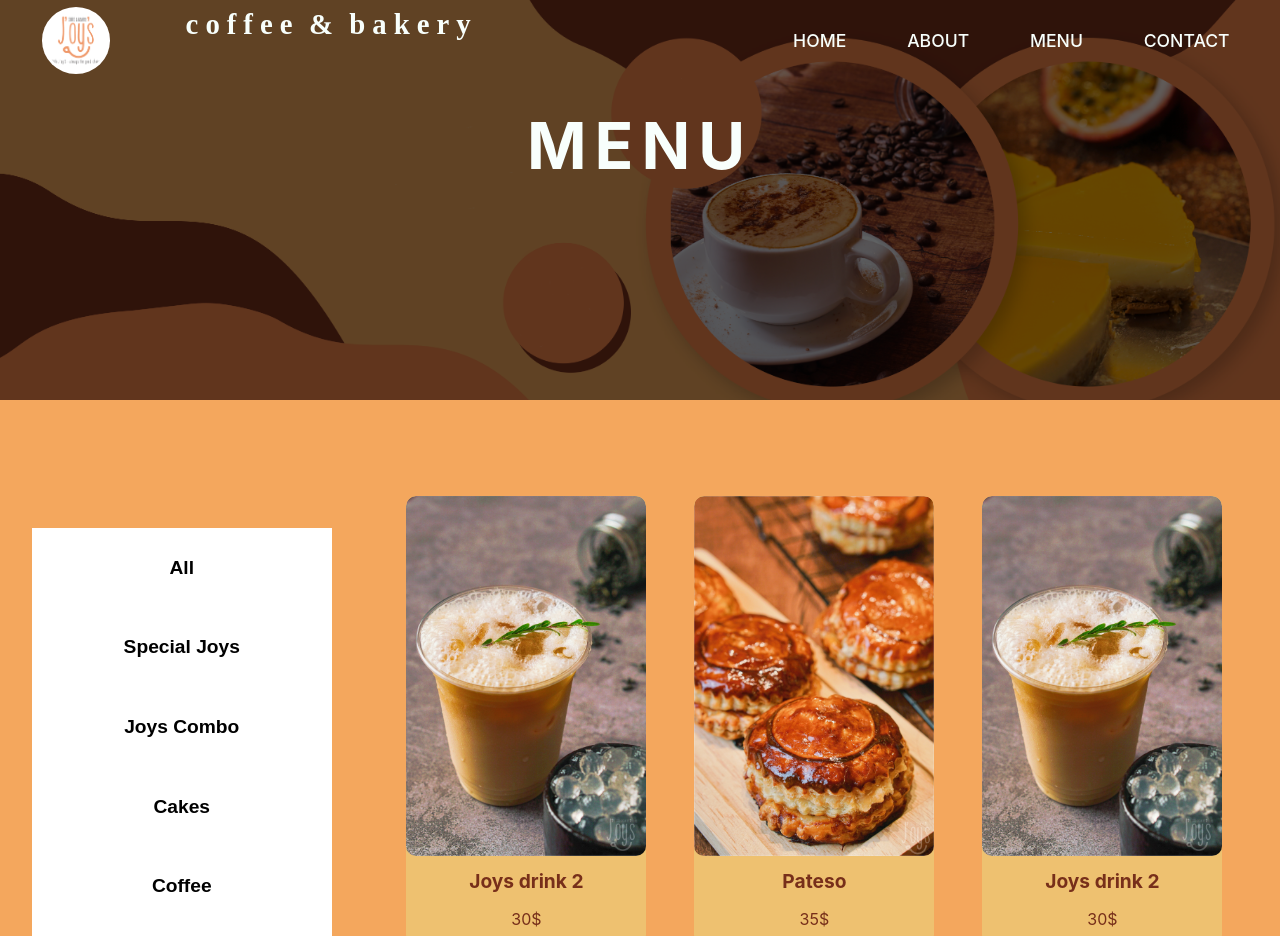
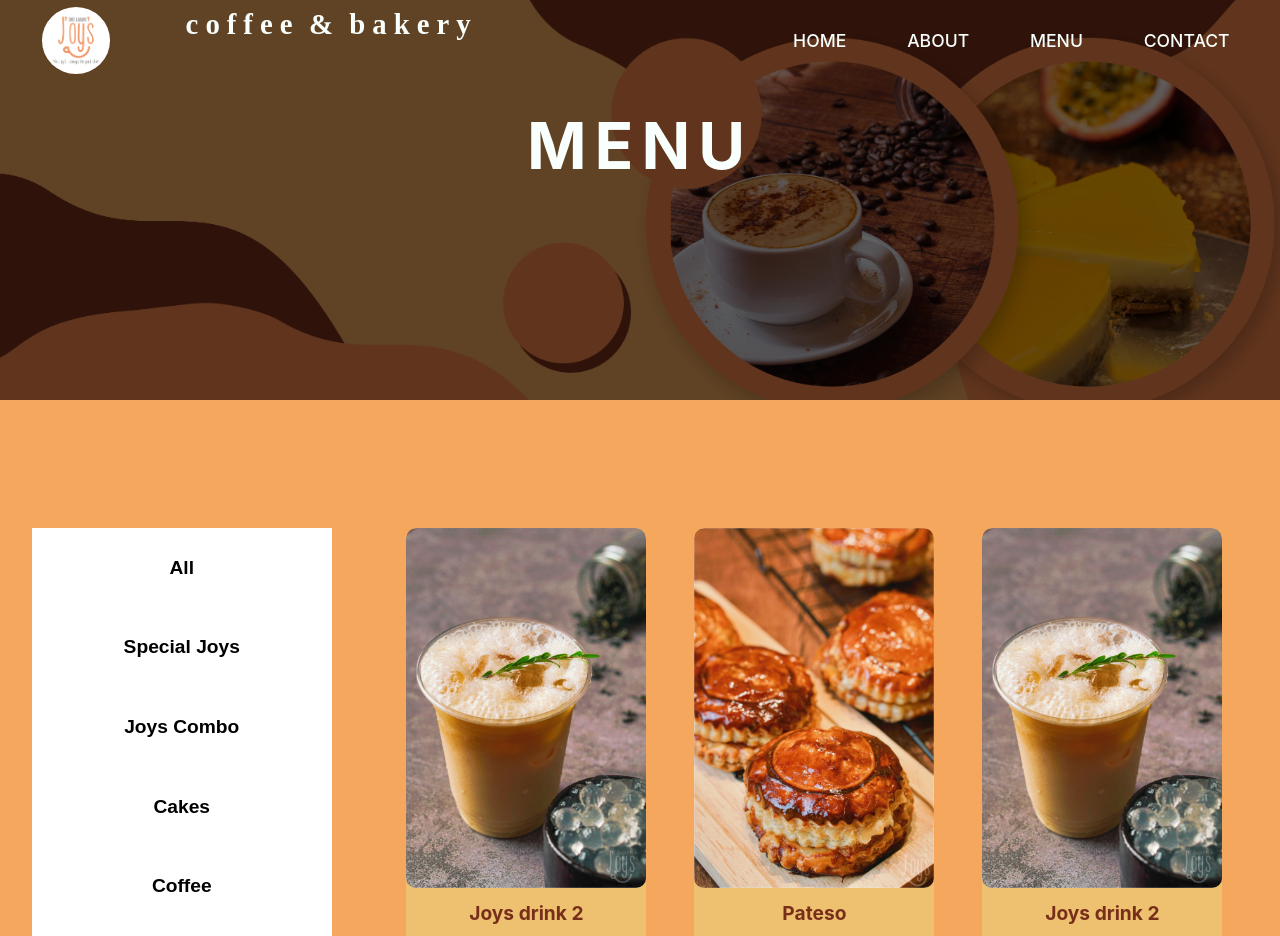
Before and after one commit to nvhnam/Joys-nextjs-1, a Next.js app: page /menu in a window 1280 px wide. Shown: the top 936 px of the page. Built offline with nearby package versions, Linux system fonts and the light colour scheme; a web font is replaced by a local one.

Commit message:
Update JoysMenu 1

```diff
--- a/components/Menu/MenuData.js
+++ b/components/Menu/MenuData.js
@@ -76,7 +76,7 @@
     label: "Special Joys",
   },
   {
-    id: 5,
+    id: 9,
     image: drink1,
     title: "Joys Tea 1",
     price: "30$",
--- a/components/Menu/MenuElement.js
+++ b/components/Menu/MenuElement.js
@@ -76,12 +76,14 @@
   height: auto;
   flex-direction: column; */
   display: grid;
-  grid-template-columns: repeat(3, 2fr);
+  grid-template-columns: repeat(3, 3fr);
   grid-gap: 2rem;
+  margin-top: -2rem;
 
   @media screen and (max-width: 767px) {
     grid-template-columns: repeat(2, 1fr);
     grid-gap: 0rem;
+    margin-top: 0;
   }
 `;
 
@@ -161,9 +163,11 @@
   width: 15rem;
   border-radius: 10px;
   overflow: hidden;
+  margin-top: 4rem;
 
   @media screen and (max-width: 767px) {
     width: 9rem;
+    margin-top: 0;
   }
 `;
 
--- a/pages/menu.js
+++ b/pages/menu.js
@@ -1,5 +1,5 @@
 import Head from "next/head";
-import { useState } from "react";
+import { useEffect, useRef, useState } from "react";
 import {
   BannerContainer,
   PageBannerTitle,
@@ -62,6 +62,17 @@
   const IsOpen = () => {
     setOpen(!open);
   };
+
+  // const ref = useRef(null);
+  // useEffect(() => {
+  //   document.addEventListener("touchend", toggle);
+  //   return () => document.removeEventListener("touchend", toggle);
+  // }, []);
+
+  // function toggle(e) {
+  //   setOpen(e && e.target === ref.current);
+  // }
+
   return (
     <>
       <Head>
@@ -151,24 +162,10 @@
                 </MenuCol1Title>
               </MenuCol1Wrapper>
             </MenuCol1>
-            {/* <MenuCol2Drop>
-              <Select
-                components={makeAnimated()}
-                defaultValue={selectedOption}
-                onChange={setSelectedOption}
-                options={item}
-                placeholder="Pick your menu..."
-                onMenuOpen={setOpen}
-                onMenuClose={setOpen}
-                isSearchable={false}
-                isMulti={false}
-                autoFocus={true}
-              />
-            </MenuCol2Drop> */}
             <MenuCol2Drop
               placeholder="Pick your menu..."
               // onClick={() => setOpen((prev) => !prev)}
-              onTouchEnd={() => setOpen((prev) => !prev)}
+              // onTouchEnd={() => setOpen((prev) => !prev)}
             >
               <MenuCol2Option
                 // onClick={() => {
@@ -215,6 +212,7 @@
                   filterMenu("Cakes");
                   setOpen = false;
                 }}
+                value="Cakes"
               >
                 Cakes
               </MenuCol2Option>
--- a/styles/globals.css
+++ b/styles/globals.css
@@ -33,7 +33,6 @@
   border-radius: 10px;
 }
 
-
 .NavLogo {
   border-radius: 50%;
 }
```
